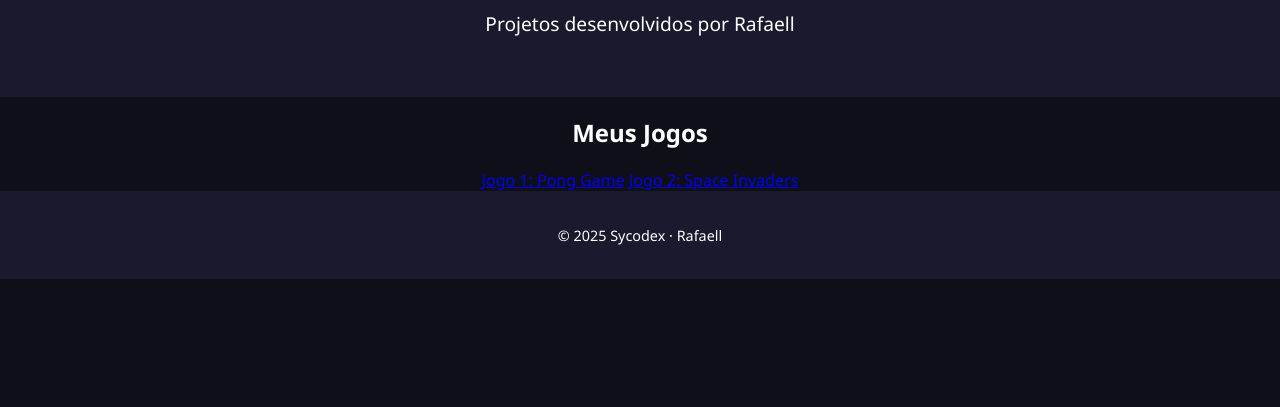
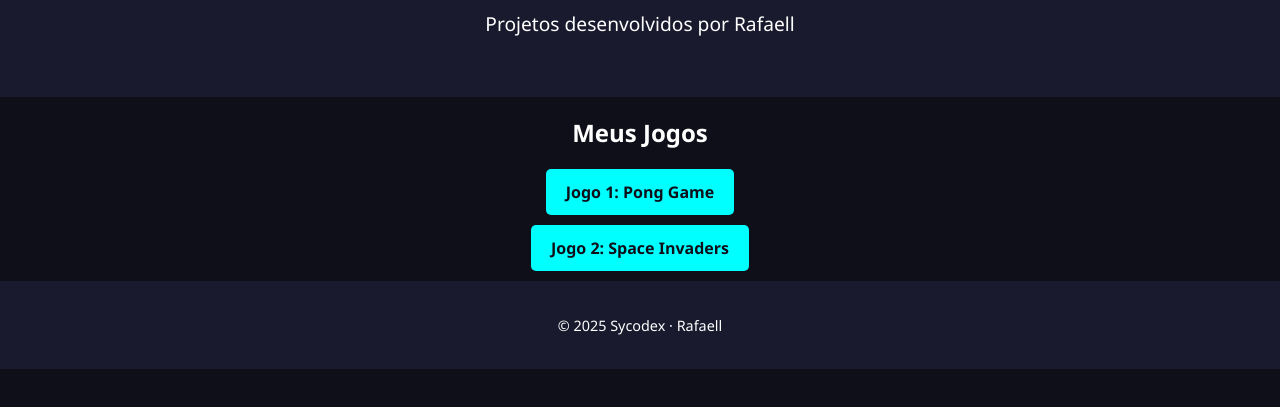
Before and after one commit to Pedroca6996/sycodex-site, a plain HTML site: page rafaell/JD/index.html in a window 1280 px wide. Shown: the part 159-566 px from the top of the page. Drawn offline with Linux system fonts and the light colour scheme.

Commit message:
Update style.css

```diff
--- a/style.css
+++ b/style.css
@@ -61,3 +61,20 @@ footer {
 .easter:hover {
   color: #00ffff;
 }
+
+.jogo-btn {
+  display: block;
+  margin: 10px auto;
+  padding: 12px 20px;
+  width: fit-content;
+  background-color: #00ffff;
+  color: #0f0f1a;
+  text-decoration: none;
+  font-weight: bold;
+  border-radius: 5px;
+  transition: background-color 0.3s;
+}
+
+.jogo-btn:hover {
+  background-color: #00cccc;
+}
```
